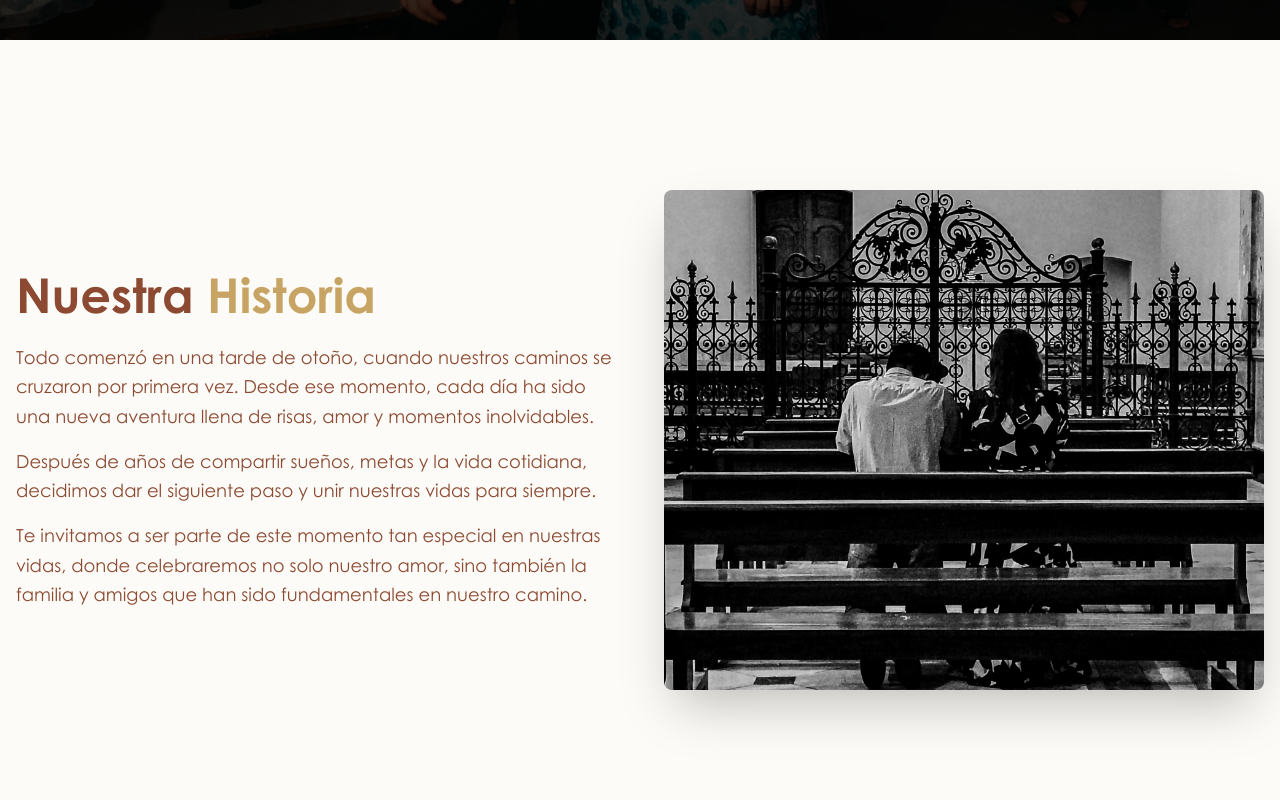
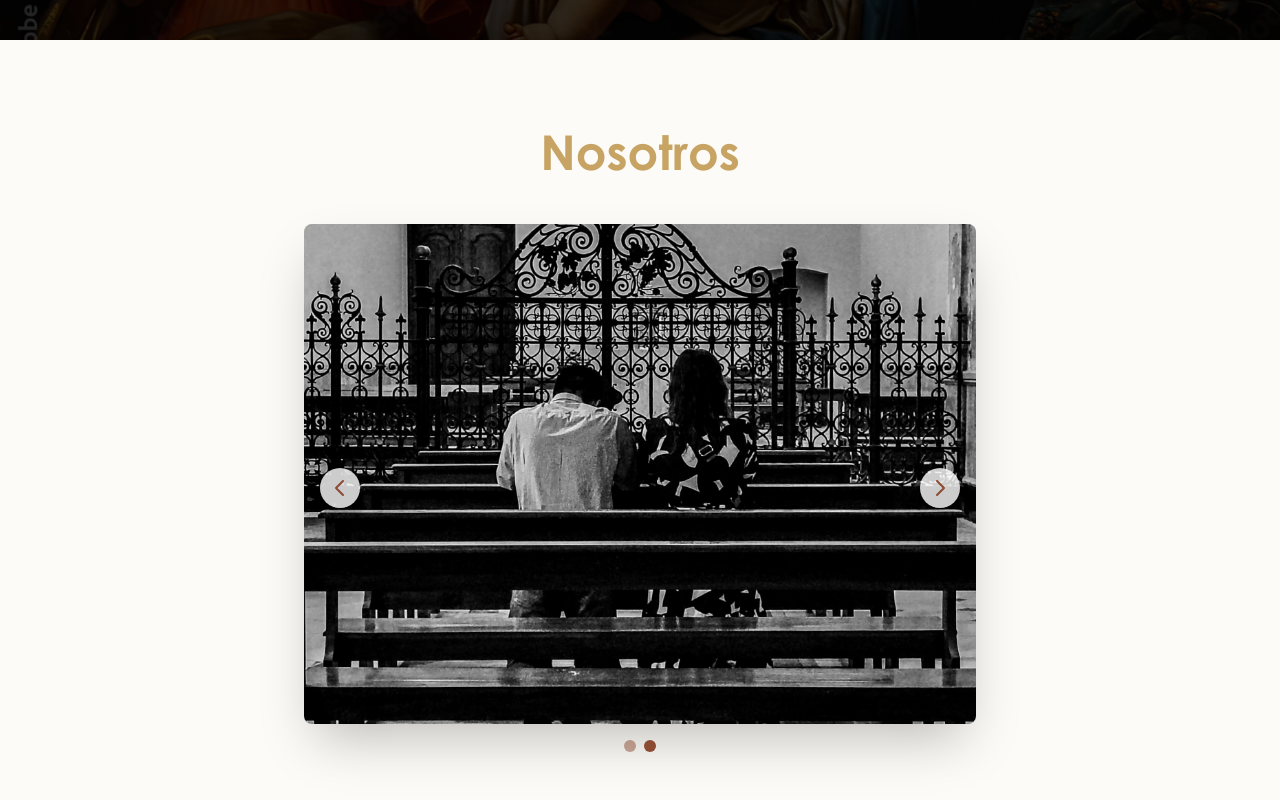
Before and after one commit to BorisWaisten/boda-fran-stefi, a Next.js app: page / in a window 1280 px wide. Shown: the part 760-1560 px from the top of the page. Built offline with nearby package versions, Linux system fonts and the light colour scheme.

Commit message:
feat: implement image carousel and RSVP section, update navigation labels and background image

```diff
--- a/app/page.js
+++ b/app/page.js
@@ -6,6 +6,8 @@ import Footer from '../components/Footer';
 
 export default function Home() {
   const [activeSection, setActiveSection] = useState('inicio');
+  const [currentImageIndex, setCurrentImageIndex] = useState(0);
+  const [copiedAlias, setCopiedAlias] = useState(null);
 
   const scrollToSection = (sectionId) => {
     const element = document.getElementById(sectionId);
@@ -15,9 +17,22 @@ export default function Home() {
     }
   };
 
+  // Funciones para el carrusel
+  const nextImage = () => {
+    setCurrentImageIndex((prev) => (prev + 1) % 2);
+  };
+
+  const previousImage = () => {
+    setCurrentImageIndex((prev) => (prev - 1 + 2) % 2);
+  };
+
+  const goToImage = (index) => {
+    setCurrentImageIndex(index);
+  };
+
   useEffect(() => {
     const handleScroll = () => {
-      const sections = ['inicio', 'nuestra-historia', 'celebracion', 'como-llegar', 'regalos'];
+      const sections = ['inicio', 'nosotros', 'celebracion', 'rsvp', 'regalos'];
       const scrollPosition = window.scrollY + 100;
 
       for (const section of sections) {
@@ -36,6 +51,23 @@ export default function Home() {
     return () => window.removeEventListener('scroll', handleScroll);
   }, []);
 
+  // Función para copiar alias
+  const copyToClipboard = async (text, aliasType) => {
+    try {
+      await navigator.clipboard.writeText(text);
+      setCopiedAlias(aliasType);
+      setTimeout(() => setCopiedAlias(null), 2000);
+    } catch (err) {
+      console.error('Error al copiar:', err);
+    }
+  };
+
+  // Auto-play del carrusel
+  useEffect(() => {
+    const interval = setInterval(nextImage, 5000);
+    return () => clearInterval(interval);
+  }, []);
+
   return (
     <main className="min-h-screen bg-warm-white">
       <Header activeSection={activeSection} onSectionChange={scrollToSection} />
@@ -45,54 +77,96 @@ export default function Home() {
         {/* Background image */}
         <div className="absolute inset-0">
           <img
-            src="/bodaF&S/foto2.jpeg"
+            src="/bodaF&S/background.jpg"
             alt="Background"
             className="w-full h-full object-cover"
+            style={{ objectPosition: 'top' }}
           />
           <div className="absolute inset-0 bg-black/60"></div>
           <div className="absolute inset-0 bg-gradient-to-b from-black/30 via-transparent to-black/50"></div>
         </div>
 
-        <div className="relative z-10 w-full max-w-4xl mx-auto px-4">
+        <div className="relative z-10 w-full max-w-4xl mx-auto px-4 text-center">
           <img
             src="/bodaF&S/logo-inicio-white.svg"
             alt="Logo inicio"
-            className="w-full h-auto object-contain drop-shadow-2xl"
+            className="w-full h-auto object-contain drop-shadow-2xl mb-6"
           />
+          <div className="text-white font-serif italic text-xl md:text-2xl drop-shadow-lg tracking-wide">
+            Sábado 11 de Octubre de 2025
+          </div>
         </div>
       </section>
 
-      {/* Sección Nuestra Historia */}
-      <section id="nuestra-historia" className="min-h-screen flex items-center py-20">
+      {/* Sección Nosotros */}
+      <section id="nosotros" className="min-h-screen flex items-center py-20">
         <div className="container mx-auto px-4">
-          <div className="grid md:grid-cols-2 gap-12 items-center">
-            <div className="space-y-6">
-              <h2 className="text-4xl md:text-5xl font-centuryBold text-terracota mb-6">
-                Nuestra <span className="text-ocre-gold">Historia</span>
+          <div className="text-center max-w-4xl mx-auto">
+            <h2 className="text-4xl md:text-5xl font-centuryBold text-terracota mb-12">
+              <span className="text-ocre-gold">Nosotros</span>
             </h2>
-              <div className="space-y-4 text-lg text-terracota font-century leading-relaxed">
-                <p>
-                  Todo comenzó en una tarde de otoño, cuando nuestros caminos se cruzaron
-                  por primera vez. Desde ese momento, cada día ha sido una nueva aventura
-                  llena de risas, amor y momentos inolvidables.
-                </p>
-                <p>
-                  Después de años de compartir sueños, metas y la vida cotidiana,
-                  decidimos dar el siguiente paso y unir nuestras vidas para siempre.
-                </p>
-                <p>
-                  Te invitamos a ser parte de este momento tan especial en nuestras vidas,
-                  donde celebraremos no solo nuestro amor, sino también la familia y
-                  amigos que han sido fundamentales en nuestro camino.
-                </p>
+
+            {/* Carrusel de imágenes */}
+            <div className="relative w-full max-w-2xl mx-auto">
+              <div className="overflow-hidden rounded-lg shadow-2xl">
+                <div
+                  className="flex transition-transform duration-500 ease-in-out"
+                  style={{ transform: `translateX(-${currentImageIndex * 100}%)` }}
+                >
+                  <div className="w-full flex-shrink-0">
+                    <img
+                      src="/bodaF&S/foto2.jpeg"
+                      alt="Fran y Stefi"
+                      className="w-full h-96 md:h-[500px] object-cover"
+                    />
                   </div>
-            </div>
-            <div className="relative">
+                  <div className="w-full flex-shrink-0">
                     <img
                       src="/bodaF&S/foto3.jpeg"
                       alt="Fran y Stefi"
-                className="w-full h-96 md:h-[500px] object-cover rounded-lg shadow-2xl"
+                      className="w-full h-96 md:h-[500px] object-cover"
                     />
+                  </div>
+                </div>
+              </div>
+
+              {/* Controles del carrusel */}
+              <button
+                onClick={previousImage}
+                className="absolute left-4 top-1/2 transform -translate-y-1/2 bg-white/80 hover:bg-white text-terracota p-2 rounded-full shadow-lg transition-all duration-200"
+                aria-label="Imagen anterior"
+              >
+                <svg className="w-6 h-6" fill="none" stroke="currentColor" viewBox="0 0 24 24">
+                  <path strokeLinecap="round" strokeLinejoin="round" strokeWidth={2} d="M15 19l-7-7 7-7" />
+                </svg>
+              </button>
+              <button
+                onClick={nextImage}
+                className="absolute right-4 top-1/2 transform -translate-y-1/2 bg-white/80 hover:bg-white text-terracota p-2 rounded-full shadow-lg transition-all duration-200"
+                aria-label="Siguiente imagen"
+              >
+                <svg className="w-6 h-6" fill="none" stroke="currentColor" viewBox="0 0 24 24">
+                  <path strokeLinecap="round" strokeLinejoin="round" strokeWidth={2} d="M9 5l7 7-7 7" />
+                </svg>
+              </button>
+
+              {/* Indicadores */}
+              <div className="flex justify-center mt-4 space-x-2">
+                <button
+                  onClick={() => goToImage(0)}
+                  className={`w-3 h-3 rounded-full transition-colors duration-200 ${
+                    currentImageIndex === 0 ? 'bg-terracota' : 'bg-terracota/50 hover:bg-terracota'
+                  }`}
+                  aria-label="Ir a imagen 1"
+                ></button>
+                <button
+                  onClick={() => goToImage(1)}
+                  className={`w-3 h-3 rounded-full transition-colors duration-200 ${
+                    currentImageIndex === 1 ? 'bg-terracota' : 'bg-terracota/50 hover:bg-terracota'
+                  }`}
+                  aria-label="Ir a imagen 2"
+                ></button>
+              </div>
             </div>
           </div>
         </div>
@@ -160,59 +234,80 @@ export default function Home() {
             <h2 className="text-4xl md:text-5xl font-centuryBold text-terracota mb-6">
               La <span className="text-ocre-gold">Celebración</span>
             </h2>
-            <p className="text-xl text-terracota font-century max-w-2xl mx-auto">
-              Únete a nosotros en este día tan especial donde celebraremos
-              el amor, la familia y los nuevos comienzos.
-            </p>
           </div>
 
           <div className="grid md:grid-cols-2 gap-8">
             <div className="text-center p-6 bg-white rounded-lg shadow-lg">
               <div className="text-4xl mb-4">⛪</div>
-              <h3 className="text-2xl font-centuryBold text-terracota mb-3">Ceremonia</h3>
-              <p className="text-terracota font-century">11:00 hs</p>
+              <h3 className="text-2xl font-centuryBold text-terracota mb-3">Santa Misa de Esponsales</h3>
+              <p className="text-terracota font-century">15:00 hs</p>
               <p className="text-terracota font-century">Basílica Nuestra Señora del Santo Rosario</p>
-              <p className="text-terracota font-century text-sm">Defensa 422, CABA</p>
+              <p className="text-terracota font-century text-sm mb-4">Defensa 422, CABA</p>
+              <a
+                href="https://maps.app.goo.gl/1AS12Wcq6poSBagi8"
+                target="_blank"
+                rel="noopener noreferrer"
+                className="inline-block bg-terracota text-white px-4 py-2 rounded-lg font-century hover:bg-ocre-gold transition-colors text-sm"
+              >
+                📍 Ver en Google Maps
+              </a>
+
+              <div className="mt-6 p-4 bg-ocre-gold/10 rounded-lg">
+                <h4 className="text-lg font-centuryBold text-terracota mb-2">Código de Vestimenta</h4>
+                <p className="text-terracota font-century text-sm mb-2">Elegante</p>
+                <p className="text-terracota font-century text-sm mb-3">Militares: Uniforme social de invierno</p>
+                <p className="text-terracota font-century text-xs italic">
+                  Teniendo en cuenta que el templo es la casa de Dios, les suplicamos cuidar el recogimiento,
+                  silencio y el decoro en la vestimenta.
+                </p>
+              </div>
             </div>
 
             <div className="text-center p-6 bg-white rounded-lg shadow-lg">
               <div className="text-4xl mb-4">🎵</div>
               <h3 className="text-2xl font-centuryBold text-terracota mb-3">Fiesta</h3>
-              <p className="text-terracota font-century">Salón Esloveno</p>
-              <p className="text-terracota font-century text-sm">República de Eslovenia 1851, Castelar</p>
+              <p className="text-terracota font-century">Club Esloveno Slomškov Dom</p>
+              <p className="text-terracota font-century text-sm mb-4">Castelli 28</p>
+              <a
+                href="https://maps.app.goo.gl/vqAqT3JfN7jwS5rc8"
+                target="_blank"
+                rel="noopener noreferrer"
+                className="inline-block bg-terracota text-white px-4 py-2 rounded-lg font-century hover:bg-ocre-gold transition-colors text-sm"
+              >
+                📍 Ver en Google Maps
+              </a>
             </div>
           </div>
         </div>
       </section>
 
-      {/* Sección Como Llegar */}
-      <section id="como-llegar" className="min-h-screen flex items-center py-20">
+      {/* Sección RSVP */}
+      <section id="rsvp" className="min-h-screen flex items-center py-20">
         <div className="container mx-auto px-4">
-          <div className="max-w-4xl mx-auto">
-            <div className="space-y-6">
-              <h2 className="text-4xl md:text-5xl font-centuryBold text-terracota mb-6 text-center">
-                Cómo <span className="text-ocre-gold">Llegar</span>
+          <div className="text-center max-w-3xl mx-auto">
+            <h2 className="text-4xl md:text-5xl font-centuryBold text-terracota mb-6">
+              <span className="text-ocre-gold">RSVP</span>
             </h2>
-              <div className="grid md:grid-cols-3 gap-6">
-                <div className="p-6 bg-white rounded-lg shadow-lg">
-                  <h3 className="text-2xl font-centuryBold text-terracota mb-3">📍 Ceremonia</h3>
-                  <p className="text-terracota font-century">Basílica Nuestra Señora del Santo Rosario</p>
-                  <p className="text-terracota font-century">Defensa 422, CABA</p>
-                </div>
+            <p className="text-xl text-terracota font-century mb-8 leading-relaxed">
+              Confirmar asistencia antes del 8 de septiembre
+            </p>
 
-                <div className="p-6 bg-white rounded-lg shadow-lg">
-                  <h3 className="text-2xl font-centuryBold text-terracota mb-3">📍 Fiesta</h3>
-                  <p className="text-terracota font-century">Salón Esloveno</p>
-                  <p className="text-terracota font-century">República de Eslovenia 1851, Castelar</p>
-                </div>
+            <div className="bg-white p-8 rounded-lg shadow-lg max-w-2xl mx-auto">
+              <div className="text-4xl mb-6">📝</div>
+              <h3 className="text-2xl font-centuryBold text-terracota mb-6">Confirmar Asistencia</h3>
+              <p className="text-terracota font-century mb-8 leading-relaxed">
+                Queremos compartir este momento tan especial con vos. Por eso,
+                necesitamos que completes este formulario para ayudarnos a organizar todo.
+              </p>
 
-                <div className="p-6 bg-white rounded-lg shadow-lg">
-                  <h3 className="text-2xl font-centuryBold text-terracota mb-3">🚗 Transporte</h3>
-                  <p className="text-terracota font-century">• Subte línea B - Estación Callao</p>
-                  <p className="text-terracota font-century">• Colectivos: 24, 29, 39, 60</p>
-                  <p className="text-terracota font-century">• Estacionamiento disponible</p>
-                </div>
-              </div>
+              <a
+                href="https://forms.gle/x6Uinq4iQUq4WCnx7"
+                target="_blank"
+                rel="noopener noreferrer"
+                className="inline-block bg-terracota text-white px-8 py-4 rounded-lg font-century hover:bg-ocre-gold hover:text-terracota transition-colors text-lg"
+              >
+                📋 Confirmar Asistencia
+              </a>
             </div>
           </div>
         </div>
@@ -227,33 +322,60 @@ export default function Home() {
             </h2>
             <p className="text-xl text-terracota font-century mb-8 leading-relaxed">
               Tu presencia es el mejor regalo que podemos recibir. Sin embargo,
-              si deseas hacernos un obsequio, hemos preparado algunas opciones
-              que nos harían muy felices.
+              si deseas hacernos un obsequio para ayudarnos con nuestra luna de miel
+              y nuestra futura familia, podés hacerlo acá:
             </p>
 
-            <div className="grid md:grid-cols-2 gap-8 mt-12">
-              <div className="p-8 bg-white rounded-lg shadow-lg">
-                <div className="text-4xl mb-4">💝</div>
-                <h3 className="text-2xl font-centuryBold text-terracota mb-4">Lista de Regalos</h3>
-                <p className="text-terracota font-century mb-6">
-                  Hemos seleccionado algunos artículos para nuestro nuevo hogar
-                  que nos encantaría recibir.
-                </p>
-                <button className="bg-terracota text-white px-8 py-3 rounded-lg font-century hover:bg-ocre-gold hover:text-terracota transition-colors">
-                  Ver Lista
+            <div className="bg-white p-8 rounded-lg shadow-lg max-w-2xl mx-auto">
+              <div className="text-4xl mb-6">💝</div>
+              <h3 className="text-2xl font-centuryBold text-terracota mb-6">Contribución</h3>
+
+              <div className="space-y-4 text-left">
+                <div className="p-4 bg-ocre-gold/10 rounded-lg">
+                  <h4 className="text-lg font-centuryBold text-terracota mb-2">Cuenta en dólares</h4>
+                  <button
+                    onClick={() => copyToClipboard('stefiyfran.2025', 'dolares')}
+                    className="w-full flex items-center justify-between p-3 bg-white rounded-lg border-2 border-ocre-gold/30 hover:border-ocre-gold hover:bg-ocre-gold/5 transition-all duration-300 group"
+                  >
+                    <span className="text-terracota font-century font-mono text-lg">stefiyfran.2025</span>
+                    <div className="flex items-center space-x-2">
+                      {copiedAlias === 'dolares' && (
+                        <span className="text-terracota text-sm font-century animate-pulse">¡Alias copiado!</span>
+                      )}
+                      <svg
+                        className="w-5 h-5 text-ocre-gold group-hover:scale-110 transition-transform duration-200"
+                        fill="none"
+                        stroke="currentColor"
+                        viewBox="0 0 24 24"
+                      >
+                        <path strokeLinecap="round" strokeLinejoin="round" strokeWidth={2} d="M8 16H6a2 2 0 01-2-2V6a2 2 0 012-2h8a2 2 0 012 2v2m-6 12h8a2 2 0 002-2v-8a2 2 0 00-2-2h-8a2 2 0 00-2 2v8a2 2 0 002 2z" />
+                      </svg>
+                    </div>
                   </button>
                 </div>
 
-              <div className="p-8 bg-white rounded-lg shadow-lg">
-                <div className="text-4xl mb-4">💳</div>
-                <h3 className="text-2xl font-centuryBold text-terracota mb-4">Contribución</h3>
-                <p className="text-terracota font-century mb-6">
-                  Si prefieres, puedes hacer una contribución para nuestra
-                  luna de miel o nuestro futuro hogar.
-                </p>
-                <button className="bg-terracota text-white px-8 py-3 rounded-lg font-century hover:bg-ocre-gold hover:text-terracota transition-colors">
-                  Contribuir
+                <div className="p-4 bg-ocre-gold/10 rounded-lg">
+                  <h4 className="text-lg font-centuryBold text-terracota mb-2">Cuenta de MercadoPago</h4>
+                  <button
+                    onClick={() => copyToClipboard('stefiyfran.mp', 'mercadopago')}
+                    className="w-full flex items-center justify-between p-3 bg-white rounded-lg border-2 border-ocre-gold/30 hover:border-ocre-gold hover:bg-ocre-gold/5 transition-all duration-300 group"
+                  >
+                    <span className="text-terracota font-century font-mono text-lg">stefiyfran.mp</span>
+                    <div className="flex items-center space-x-2">
+                      {copiedAlias === 'mercadopago' && (
+                        <span className="text-terracota text-sm font-century animate-pulse">¡Alias copiado!</span>
+                      )}
+                      <svg
+                        className="w-5 h-5 text-ocre-gold group-hover:scale-110 transition-transform duration-200"
+                        fill="none"
+                        stroke="currentColor"
+                        viewBox="0 0 24 24"
+                      >
+                        <path strokeLinecap="round" strokeLinejoin="round" strokeWidth={2} d="M8 16H6a2 2 0 01-2-2V6a2 2 0 012-2h8a2 2 0 012 2v2m-6 12h8a2 2 0 002-2v-8a2 2 0 00-2-2h-8a2 2 0 00-2 2v8a2 2 0 002 2z" />
+                      </svg>
+                    </div>
                   </button>
+                </div>
               </div>
             </div>
           </div>
```
Lines whose indentation alone changed are shown as unchanged.
